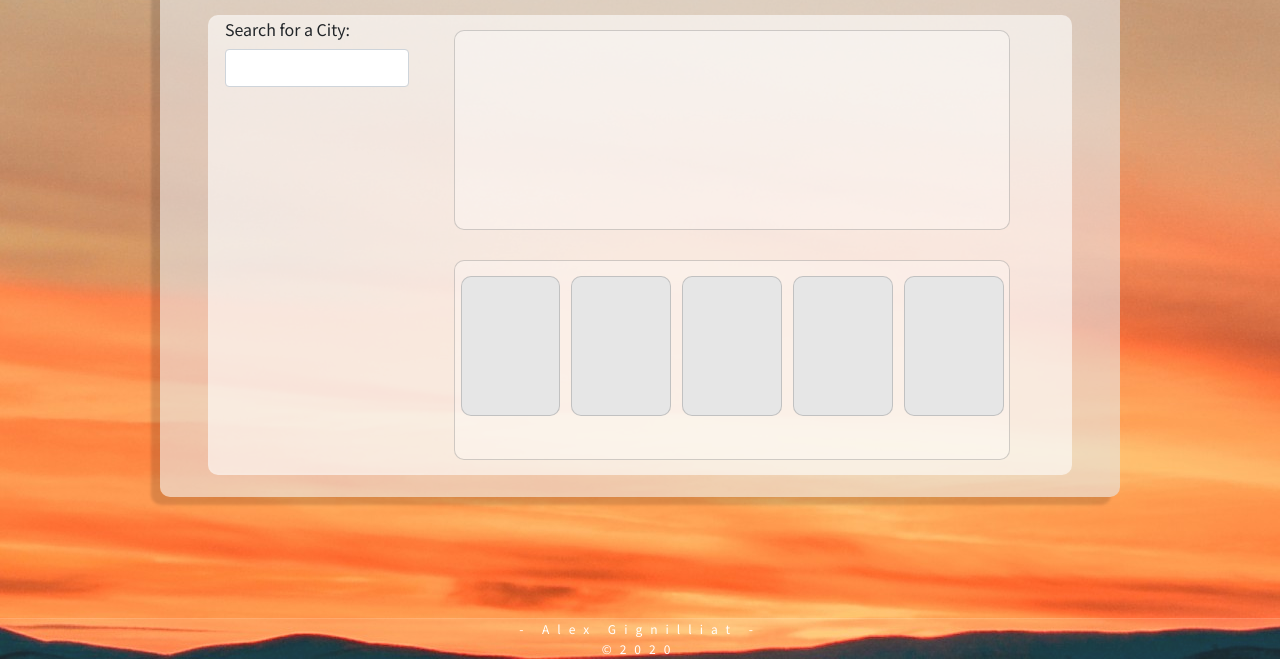
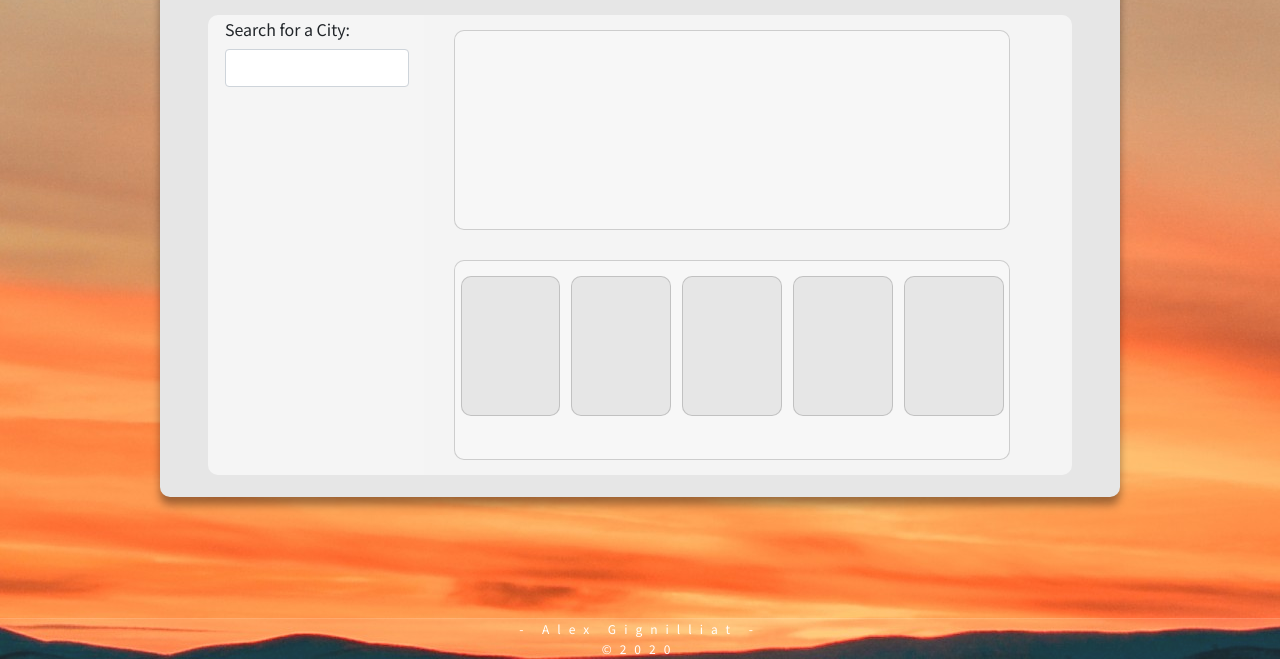
Before and after one commit to moongl4de/Weather-Dashboard, a plain HTML site: page index.html in a window 1280 px wide. Shown: the part 141-800 px from the top of the page. Drawn offline with nearby package versions, Linux system fonts and the light colour scheme; no server answers.

Commit message:
border shadow fix

```diff
--- a/assets/css/style.css
+++ b/assets/css/style.css
@@ -12,14 +12,14 @@ body {
 }
 
 #main-container {
-    background-color: rgba(230, 230, 230, 0.61);
+    background-color: rgb(230, 230, 230);
     width: 75%;
     min-width: 500px;
     height: 600px;
     margin: 3% auto;
     border-radius: 10px;
     padding: 0;
-    box-shadow: -9px 8px 3px rgba(0, 0, 0, 0.137);
+    box-shadow: 0px 8px 8px rgba(0, 0, 0, 0.37);
 }
 
 img {
```
